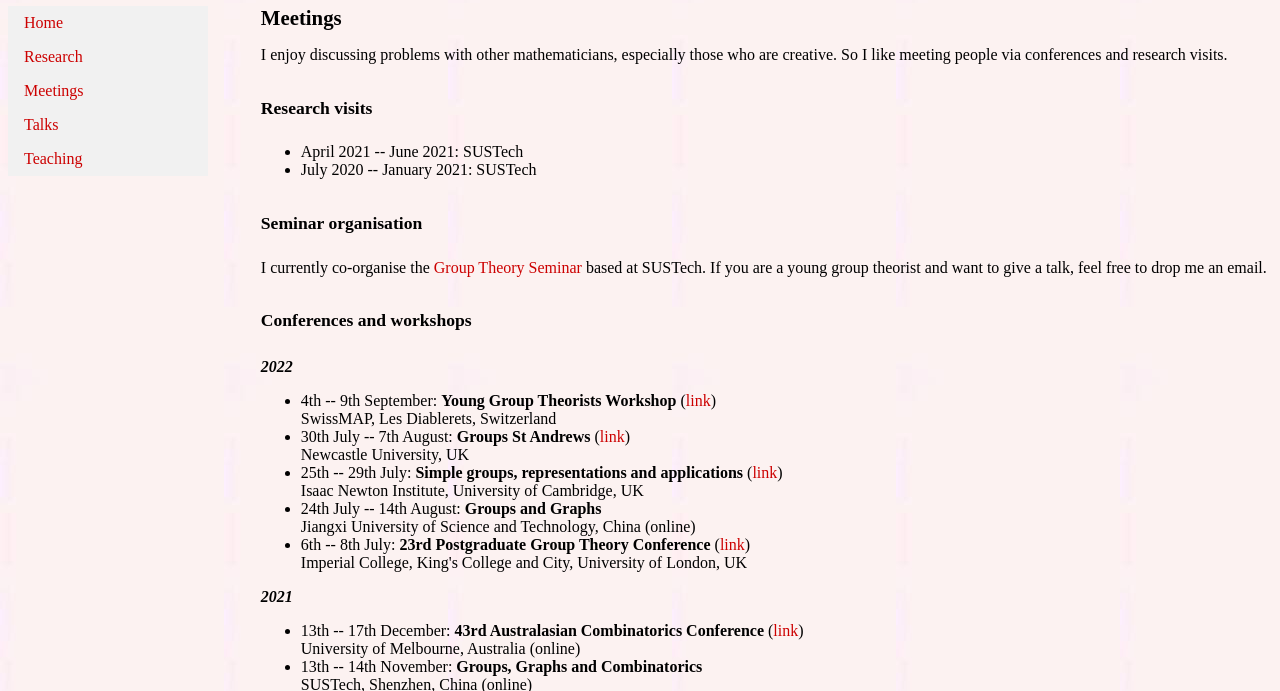
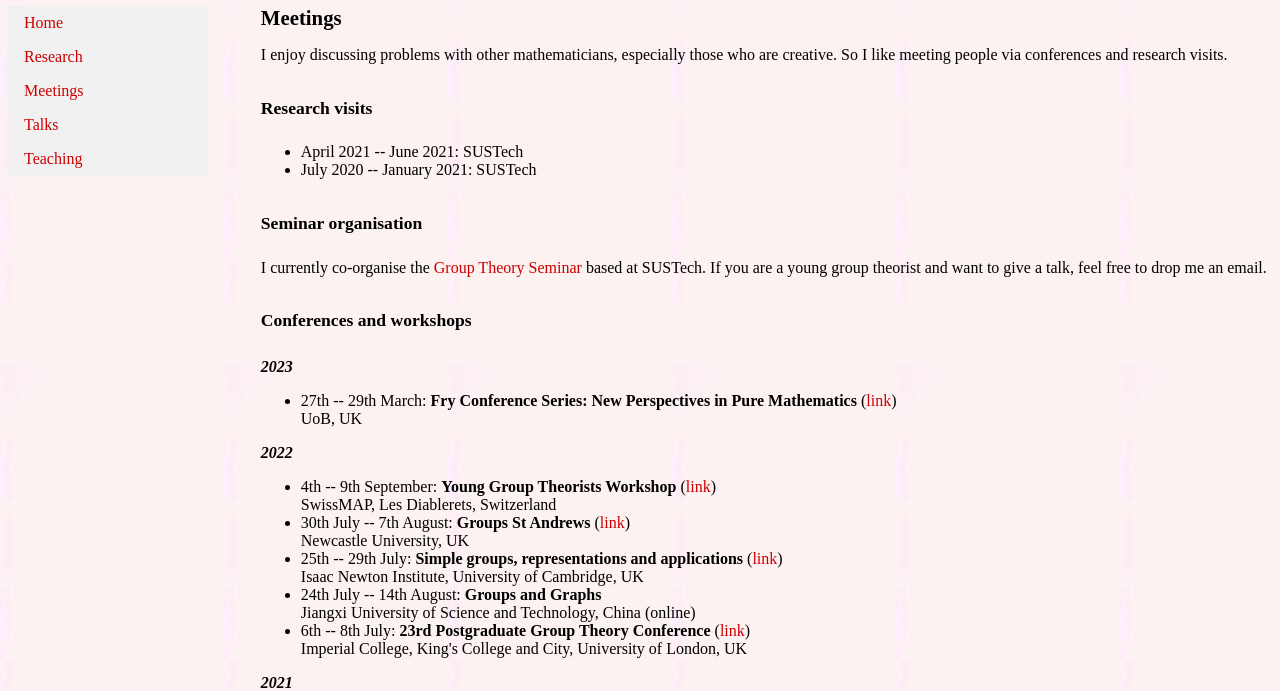
Before and after one commit to HongyiHuang328/HongyiHuang328.github.io, a plain HTML site: page meetings.html in a window 1280 px wide. Shown: the part 77-768 px from the top of the page. Drawn offline with nearby package versions, Linux system fonts and the light colour scheme.

Commit message:
Update meetings.html

```diff
--- a/meetings.html
+++ b/meetings.html
@@ -63,6 +63,20 @@
 
   <h3> Conferences and workshops </h3><br>
 
+        <h4> 2023 </h4>
+
+        <p>
+      <div class="list">
+        <ul>
+
+            <li> 27th -- 29th March: <b>Fry Conference Series: New Perspectives in Pure Mathematics</b> (<a href="https://heilbronn.ac.uk/2022/09/12/fry-conference-series-new-perspectives-in-pure-mathematics/">link</a>) <br>
+            UoB, UK </li>
+
+
+          </ul>
+    </div>
+    </p>
+
         <h4> 2022 </h4>
 
     <p>
```
